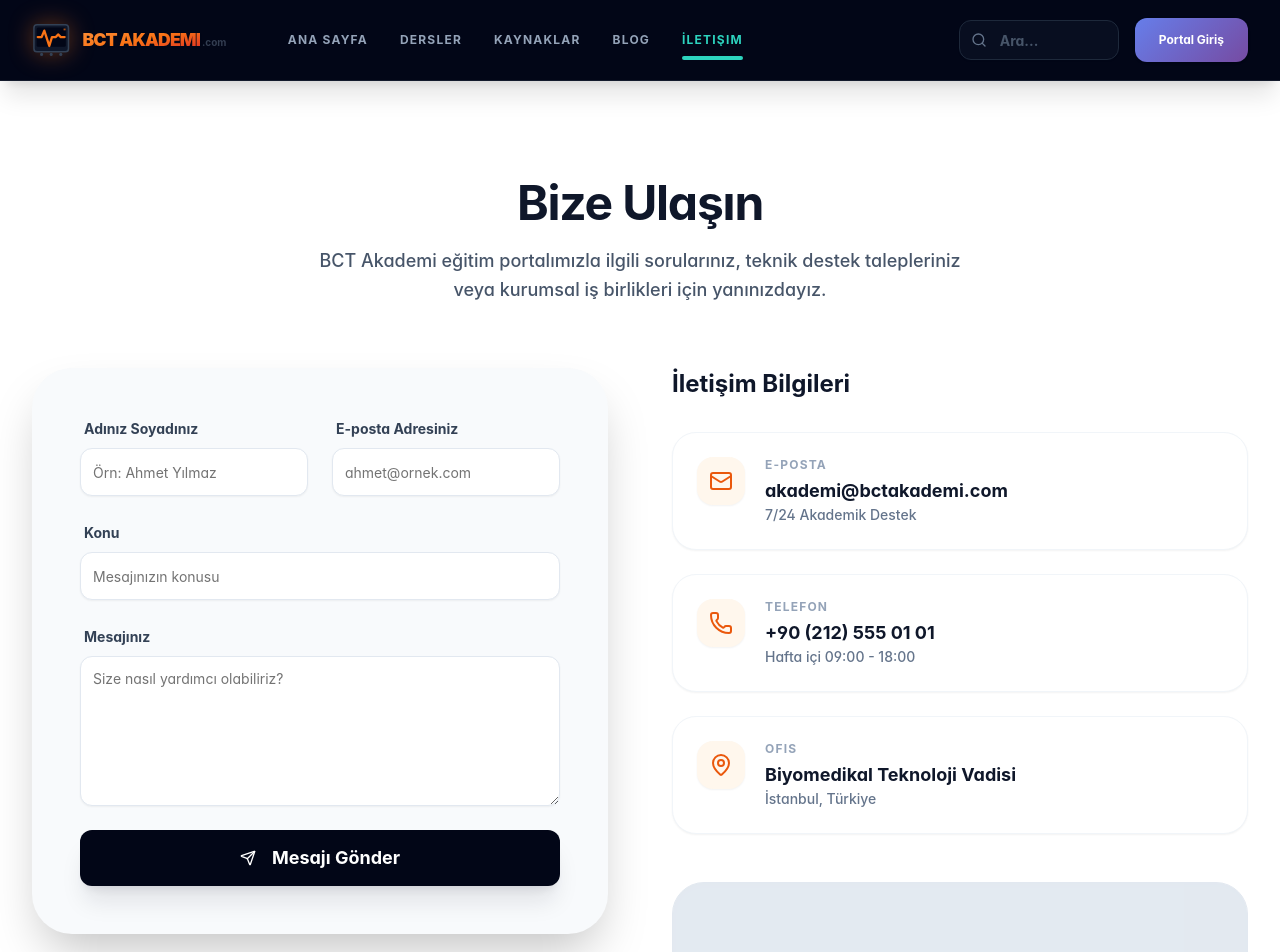
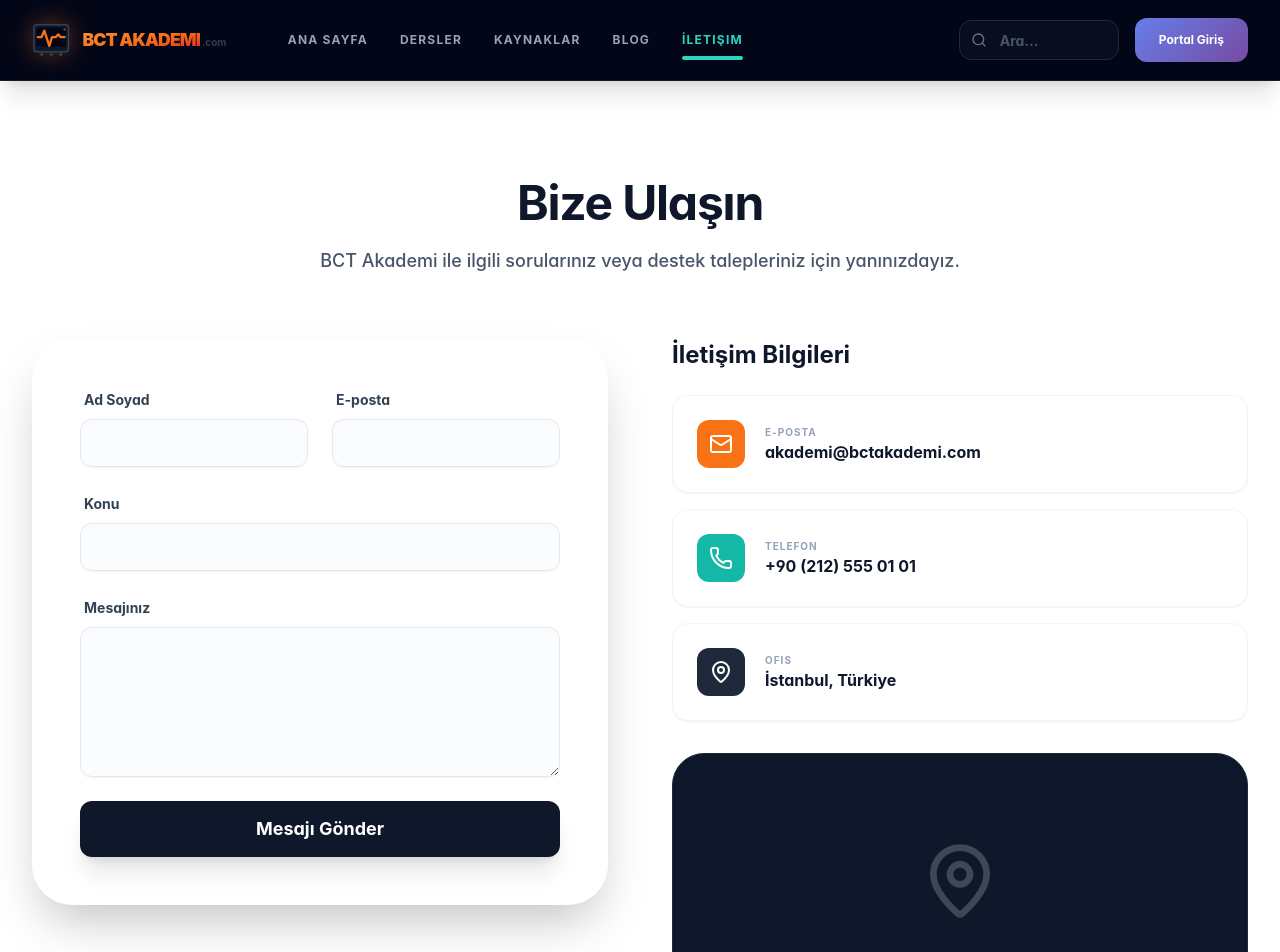
Before and after one commit to berkayec/bctakademi, a React (Vite) app: page /iletisim in a window 1280 px wide. Shown: the top 952 px of the page. Built offline with nearby package versions, Linux system fonts and the light colour scheme.

Commit message:
Update ContactPage.tsx

```diff
--- a/src/pages/ContactPage.tsx
+++ b/src/pages/ContactPage.tsx
@@ -6,86 +6,84 @@ import { Textarea } from '@/components/ui/textarea';
 import { Card, CardContent } from '@/components/ui/card';
 import { toast } from 'sonner';
 import { RootLayout } from '@/components/layout/RootLayout';
+
 export function ContactPage() {
   const [loading, setLoading] = useState(false);
   const handleSubmit = (e: React.FormEvent) => {
     e.preventDefault();
     setLoading(true);
     setTimeout(() => {
-      toast.success("Mesajınız BCT Akademi'ye başarıyla iletildi! En kısa sürede size döneceğiz.");
+      toast.success("Mesajınız iletildi! En kısa sürede döneceğiz.");
       setLoading(false);
       (e.target as HTMLFormElement).reset();
     }, 1500);
   };
+
   return (
     <RootLayout>
       <div className="max-w-7xl mx-auto px-4 sm:px-6 lg:px-8 py-12 md:py-24">
         <div className="text-center max-w-2xl mx-auto mb-16 space-y-4">
-          <h1 className="text-4xl md:text-5xl font-display font-bold text-slate-900 tracking-tight">Bize Ulaşın</h1>
-          <p className="text-lg text-slate-600 leading-relaxed font-medium">
-            BCT Akademi eğitim portalımızla ilgili sorularınız, teknik destek talepleriniz veya kurumsal iş birlikleri için yanınızdayız.
+          <h1 className="text-4xl md:text-5xl font-display font-bold text-white md:text-slate-900 tracking-tight">Bize Ulaşın</h1>
+          <p className="text-lg text-slate-400 md:text-slate-600 leading-relaxed font-medium">
+            BCT Akademi ile ilgili sorularınız veya destek talepleriniz için yanınızdayız.
           </p>
         </div>
-        <div className="grid grid-cols-1 lg:grid-cols-2 gap-16">
-          <div className="space-y-8">
-            <Card className="border-none shadow-2xl bg-slate-50 rounded-[2.5rem]">
+
+        <div className="grid grid-cols-1 lg:grid-cols-2 gap-12 md:gap-16">
+          <div className="order-2 lg:order-1">
+            <Card className="border-none shadow-2xl bg-white rounded-[2rem] md:rounded-[2.5rem]">
               <CardContent className="p-8 md:p-12">
                 <form onSubmit={handleSubmit} className="space-y-6">
                   <div className="grid grid-cols-1 md:grid-cols-2 gap-6">
                     <div className="space-y-2">
-                      <label className="text-sm font-bold text-slate-700 ml-1">Adınız Soyadınız</label>
-                      <Input required placeholder="Örn: Ahmet Yılmaz" className="rounded-xl border-slate-200 h-12 bg-white focus-visible:ring-orange-500" />
+                      <label className="text-sm font-bold text-slate-700 ml-1">Ad Soyad</label>
+                      <Input required className="rounded-xl border-slate-200 h-12 bg-slate-50/50" />
                     </div>
                     <div className="space-y-2">
-                      <label className="text-sm font-bold text-slate-700 ml-1">E-posta Adresiniz</label>
-                      <Input required type="email" placeholder="ahmet@ornek.com" className="rounded-xl border-slate-200 h-12 bg-white focus-visible:ring-orange-500" />
+                      <label className="text-sm font-bold text-slate-700 ml-1">E-posta</label>
+                      <Input required type="email" className="rounded-xl border-slate-200 h-12 bg-slate-50/50" />
                     </div>
                   </div>
                   <div className="space-y-2">
                     <label className="text-sm font-bold text-slate-700 ml-1">Konu</label>
-                    <Input required placeholder="Mesajınızın konusu" className="rounded-xl border-slate-200 h-12 bg-white focus-visible:ring-orange-500" />
+                    <Input required className="rounded-xl border-slate-200 h-12 bg-slate-50/50" />
                   </div>
                   <div className="space-y-2">
                     <label className="text-sm font-bold text-slate-700 ml-1">Mesajınız</label>
-                    <Textarea required placeholder="Size nasıl yardımcı olabiliriz?" className="rounded-xl border-slate-200 min-h-[150px] bg-white pt-3 focus-visible:ring-orange-500" />
+                    <Textarea required className="rounded-xl border-slate-200 min-h-[150px] bg-slate-50/50 pt-3" />
                   </div>
-                  <Button disabled={loading} className="w-full bg-slate-950 hover:bg-orange-500 text-white h-14 rounded-xl font-bold text-lg transition-all active:scale-95 border-none shadow-xl shadow-slate-900/10">
-                    {loading ? "Gönderiliyor..." : <><Send className="w-5 h-5 mr-2" /> Mesajı Gönder</>}
+                  <Button disabled={loading} className="w-full bg-slate-900 hover:bg-orange-500 text-white h-14 rounded-xl font-bold text-lg transition-all shadow-xl">
+                    {loading ? "Gönderiliyor..." : "Mesajı Gönder"}
                   </Button>
                 </form>
               </CardContent>
             </Card>
           </div>
-          <div className="flex flex-col justify-between space-y-12">
-            <div className="space-y-8">
-              <h3 className="text-2xl font-bold text-slate-900 mb-6">İletişim Bilgileri</h3>
-              <div className="grid grid-cols-1 md:grid-cols-2 lg:grid-cols-1 gap-6">
+
+          <div className="order-1 lg:order-2 flex flex-col justify-between space-y-8">
+            <div className="space-y-6">
+              <h3 className="text-2xl font-bold text-white md:text-slate-900 mb-6">İletişim Bilgileri</h3>
+              <div className="grid grid-cols-1 gap-4">
                 {[
-                  { icon: Mail, label: "E-posta", value: "akademi@bctakademi.com", sub: "7/24 Akademik Destek" },
-                  { icon: Phone, label: "Telefon", value: "+90 (212) 555 01 01", sub: "Hafta içi 09:00 - 18:00" },
-                  { icon: MapPin, label: "Ofis", value: "Biyomedikal Teknoloji Vadisi", sub: "İstanbul, Türkiye" }
+                  { icon: Mail, label: "E-posta", value: "akademi@bctakademi.com", color: "bg-orange-500" },
+                  { icon: Phone, label: "Telefon", value: "+90 (212) 555 01 01", color: "bg-teal-500" },
+                  { icon: MapPin, label: "Ofis", value: "İstanbul, Türkiye", color: "bg-slate-800" }
                 ].map((item, i) => (
-                  <div key={i} className="flex gap-5 items-start p-6 rounded-3xl border border-slate-100 bg-white hover:border-orange-200 transition-all shadow-sm">
-                    <div className="w-12 h-12 rounded-2xl bg-orange-50 flex items-center justify-center text-orange-600 shrink-0 shadow-sm">
+                  <div key={i} className="flex gap-5 items-center p-6 rounded-2xl bg-white shadow-sm border border-slate-100">
+                    <div className={`w-12 h-12 rounded-xl ${item.color} flex items-center justify-center text-white shrink-0`}>
                       <item.icon className="w-6 h-6" />
                     </div>
                     <div>
-                      <p className="text-xs font-bold text-slate-400 uppercase tracking-widest mb-1">{item.label}</p>
-                      <p className="text-lg font-bold text-slate-900">{item.value}</p>
-                      <p className="text-sm text-slate-500 font-medium">{item.sub}</p>
+                      <p className="text-[10px] font-bold text-slate-400 uppercase tracking-widest">{item.label}</p>
+                      <p className="text-base font-bold text-slate-900">{item.value}</p>
                     </div>
                   </div>
                 ))}
               </div>
             </div>
-            <div className="bg-slate-100 rounded-[2rem] p-4 h-64 relative overflow-hidden group border border-slate-200 shadow-inner">
-              <div className="absolute inset-0 bg-slate-200 animate-pulse flex items-center justify-center">
-                 <div className="text-center">
-                    <MapPin className="w-12 h-12 text-slate-400 mx-auto mb-2" />
-                    <p className="text-slate-500 font-bold">Harita Yükleniyor...</p>
-                 </div>
-              </div>
-              <div className="absolute inset-0 bg-gradient-to-br from-orange-500/10 to-blue-500/10 mix-blend-overlay group-hover:opacity-100 opacity-0 transition-opacity" />
+            <div className="bg-slate-900 rounded-[2rem] p-4 h-48 md:h-64 relative overflow-hidden border border-slate-800 shadow-inner">
+               <div className="absolute inset-0 flex items-center justify-center opacity-20"><MapPin className="w-20 h-20 text-white" /></div>
+               <p className="absolute bottom-6 left-1/2 -translate-x-1/2 text-slate-500 text-xs font-bold uppercase tracking-widest">Harita Yükleniyor...</p>
             </div>
           </div>
         </div>
```
